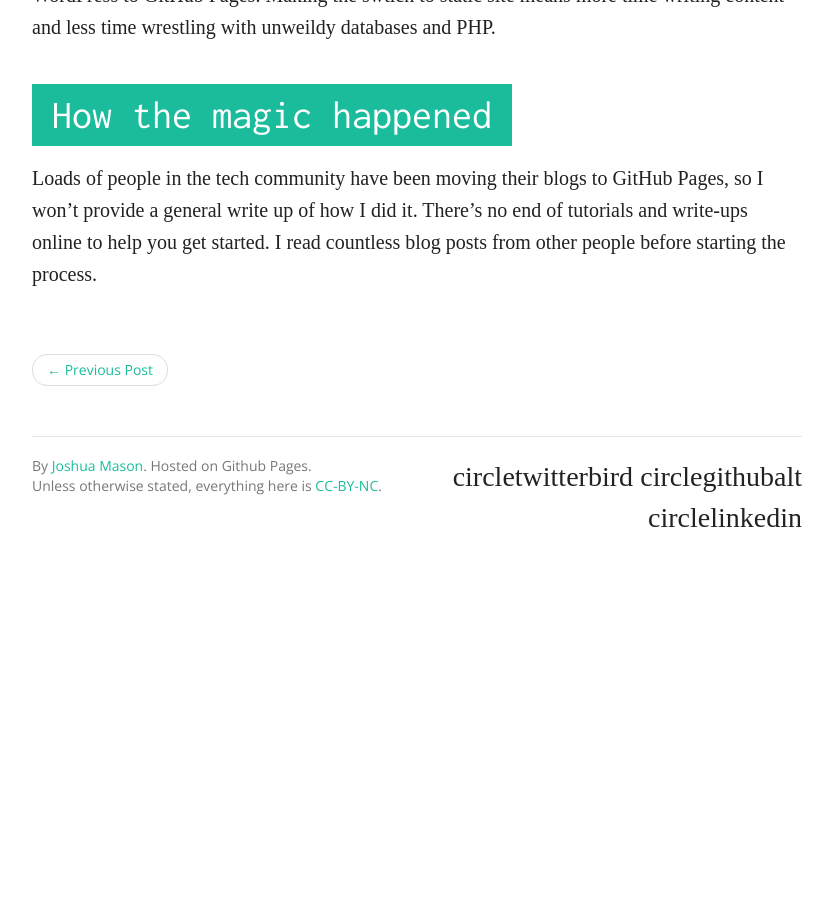
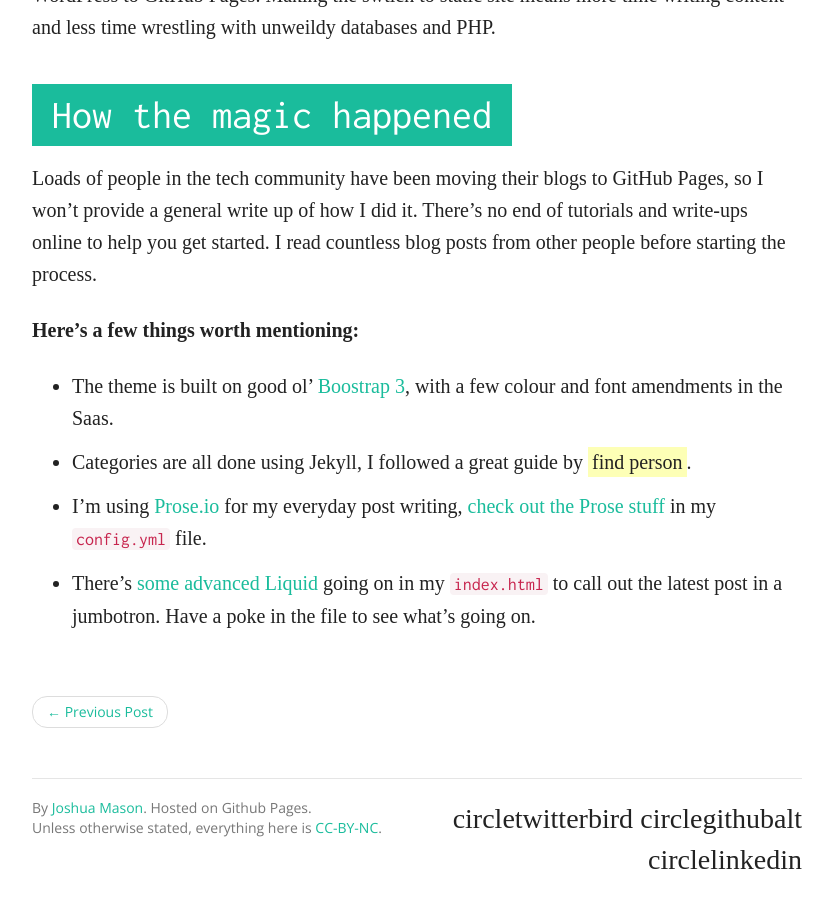
Before and after one commit to Geekhole/geekhole.github.io2, a Jekyll site: the page built from _posts/2017-01-29-geekhole-lives-on-github-pages.md, in a window 1280 px wide and 900 px high, scrolled down 624 px. Shown: the whole window, without its empty margins (223-1056 px from the left). Built offline with Jekyll 4.4.1, drawn with Linux system fonts in a browser that asks for light colours; some web fonts are replaced; before the commit the page ends 1182 px from its top, so only the background shows below that.

Commit message:
Created 2017-01-29-geekhole-lives-on-github-pages.md

```diff
--- a/_posts/2017-01-29-geekhole-lives-on-github-pages.md
+++ b/_posts/2017-01-29-geekhole-lives-on-github-pages.md
@@ -13,3 +13,10 @@ It's been a little quiet around here lately, but behind the scenes I've moved Ge
 ## How the magic happened
 
 Loads of people in the tech community have been moving their blogs to GitHub Pages, so I won't provide a general write up of how I did it. There's no end of tutorials and write-ups online to help you get started. I read countless blog posts from other people before starting the process.
+
+**Here's a few things worth mentioning:**
+
+* The theme is built on good ol' [Boostrap 3](https://getbootstrap.com/), with a few colour and font amendments in the Saas.
+* Categories are all done using Jekyll, I followed a great guide by *find person*.
+* I'm using [Prose.io](http://prose.io/) for my everyday post writing, [check out the Prose stuff](https://github.com/Geekhole/geekhole.github.io/blob/master/_config.yml) in my `config.yml` file.
+* There's [some advanced Liquid](https://github.com/Geekhole/geekhole.github.io/blob/master/index.html) going on in my `index.html` to call out the latest post in a jumbotron. Have a poke in the file to see what's going on.
```
